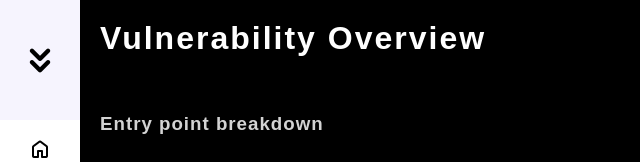
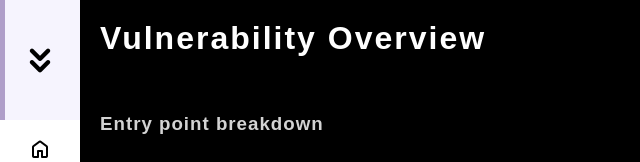
Before and after one commit to OuaZel/Dashboard, a plain HTML site: page index.html in a window 1280 px wide. Shown: the top 162 px of the page, 0-640 px from the left. Drawn offline with nearby package versions, Linux system fonts and the light colour scheme.

Commit message:
Update styling.css

```diff
--- a/styling.css
+++ b/styling.css
@@ -39,13 +39,13 @@ ul li{
 .nav-menu li:hover{
     background-color: #F6F4FE;
 }
-li:hover .overlay{
+.nav-menu li:hover::before{
+    content:"";
+    display: block;
     position: absolute;
     background-color: #AF9EC9;
-    top: 0;
-    right: 95%;
-    bottom: 0;
-    left: 0;
+    width: 5px;
+    height: 100%;
   }
 .profile-img{
     display: block;
```
